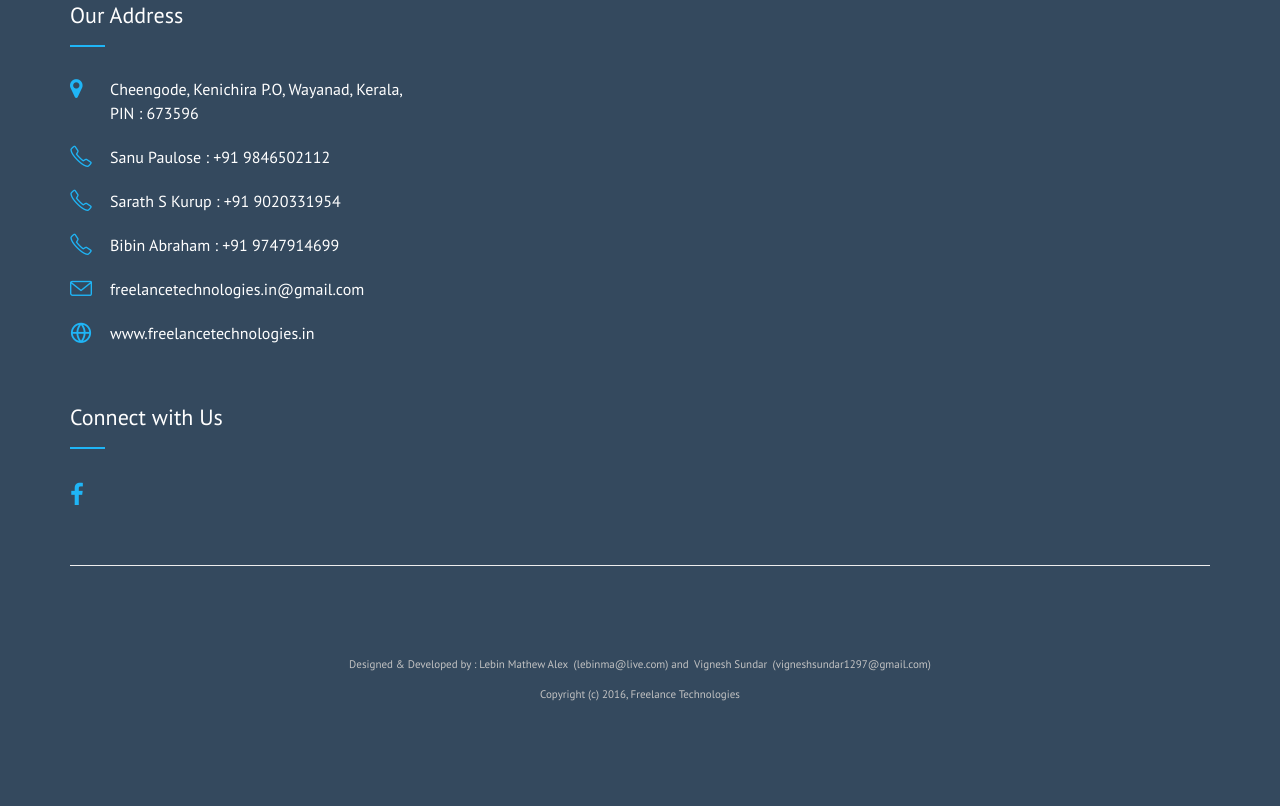
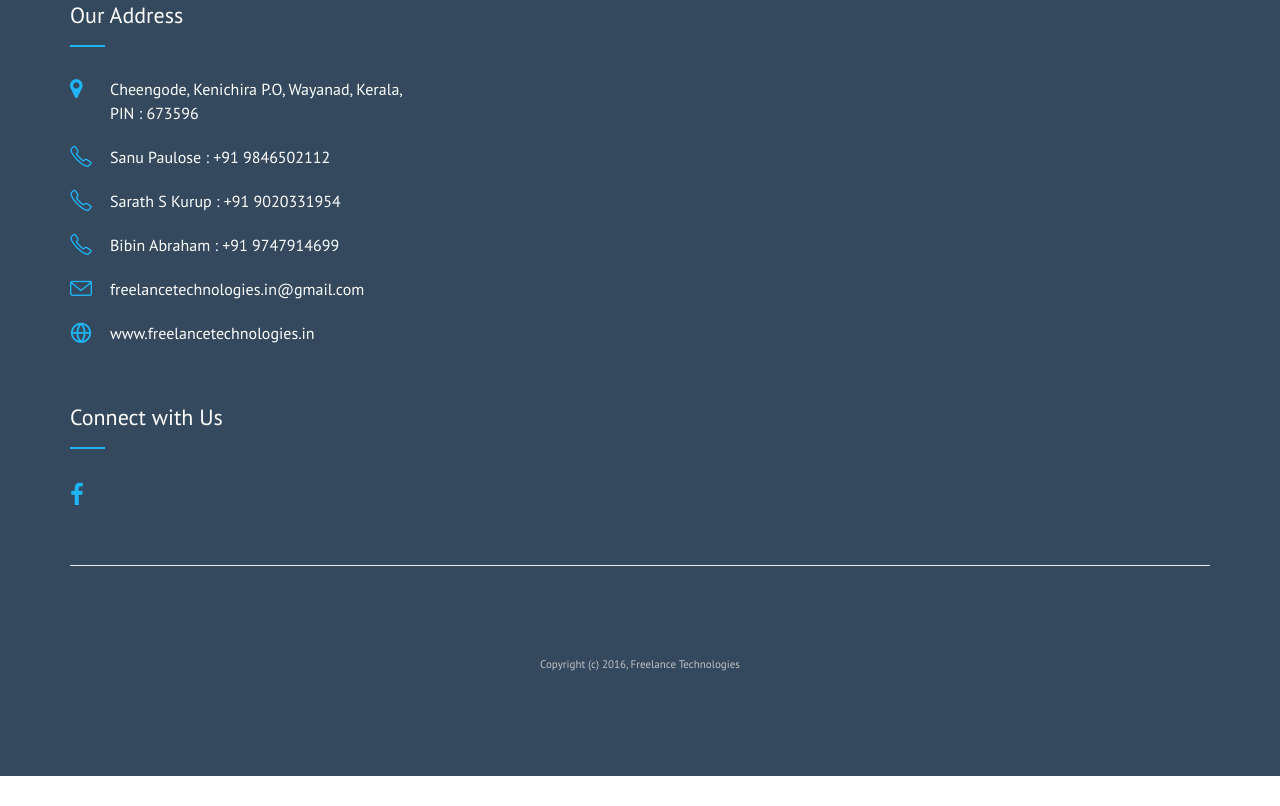
Before and after one commit to Vignesh-Sundar/freelancetech-1, a plain HTML site: page index.html in a window 1280 px wide. Shown: the part 3703-4509 px from the top of the page. After the commit the page ends 4479 px from the top, so only its background shows below. Drawn offline with Linux system fonts and the light colour scheme; files whose address does not match are found by name.

Commit message:
remove credits

```diff
--- a/index.html
+++ b/index.html
@@ -333,11 +333,6 @@ To build good reputation in the field of energy management and become a key play
 			<br>
 			<br>
 			<center>
-			<span class="credits">Designed & Developed by : </span>
-			<span class="credits">Lebin Mathew Alex</span>
-			<span class="credits">(lebinma@live.com) and</span>
-			<span class="credits">Vignesh Sundar</span>
-			<span class="credits">(vigneshsundar1297@gmail.com)</span><br>
 			<span class="credits">Copyright (c) 2016, Freelance Technologies</span>
 			</center>
 		</div>
```
